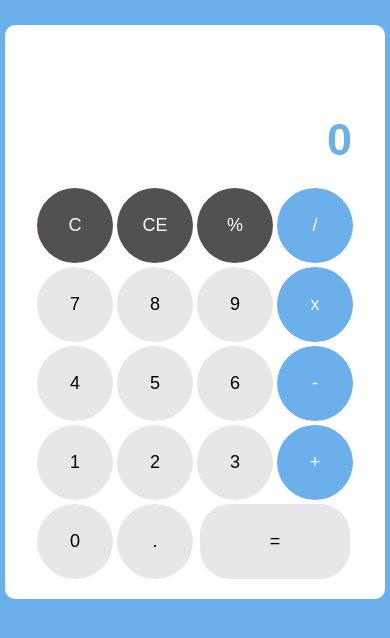
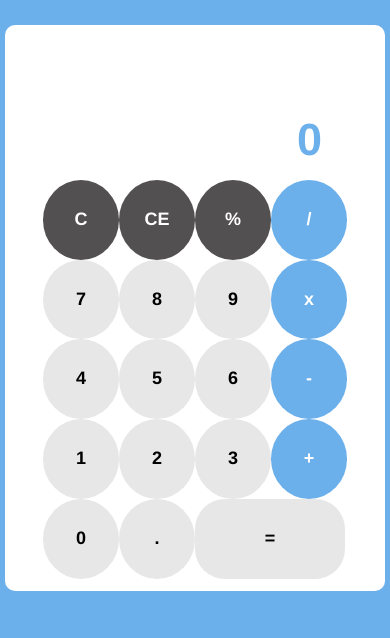
Before and after one commit to Graffiti143/SCHEMAX_Day2, a plain HTML site: page index.html in a window 390 px wide. Drawn offline with nearby package versions, Linux system fonts and the light colour scheme.

Commit message:
Assignment 3 - Responsive page using Bootstrap

```diff
--- a/index.html
+++ b/index.html
@@ -3,11 +3,14 @@
 <head>
     <meta charset="UTF-8">
     <meta name="viewport" content="width=device-width, initial-scale=1.0">
+    <link rel="stylesheet" href="https://maxcdn.bootstrapcdn.com/bootstrap/3.4.1/css/bootstrap.min.css">
     <link rel="stylesheet" href="calc.css">
     <title>Basic Calculator</title>
 </head>
 <body>
-    <div class="calculator">
+    <div class="calculator container">
+        <div class="row justify-content-center">
+            <div class="col-sm-12 col-md-6 col-lg-12">
 
         <div class="input">
             <input type="text" name="formula" id="formula" disabled>
@@ -47,9 +50,9 @@
             </table>
         </div>
     </div>
-
+</div>
+</div>
     <script src="calc.js"></script>
-    <script src="swap.js"></script>
 
 </body>
 </html>
```
